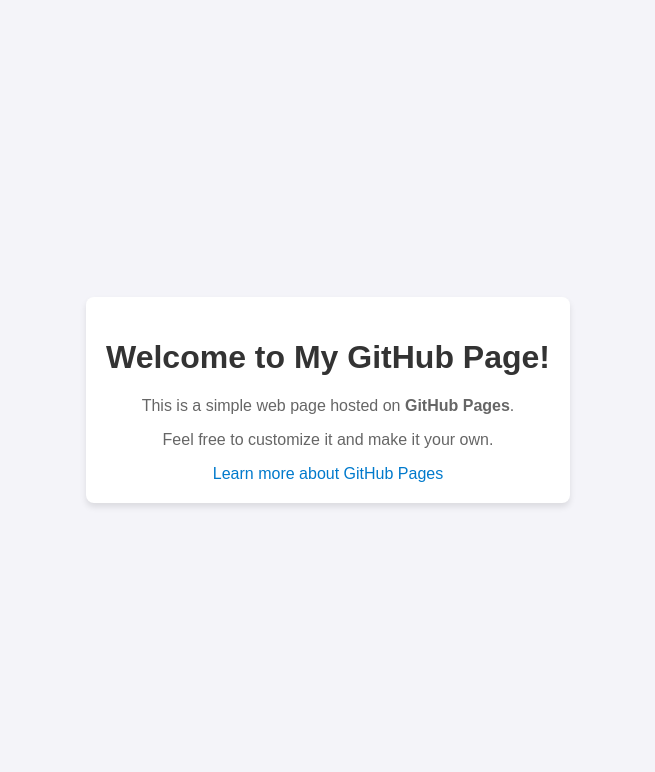
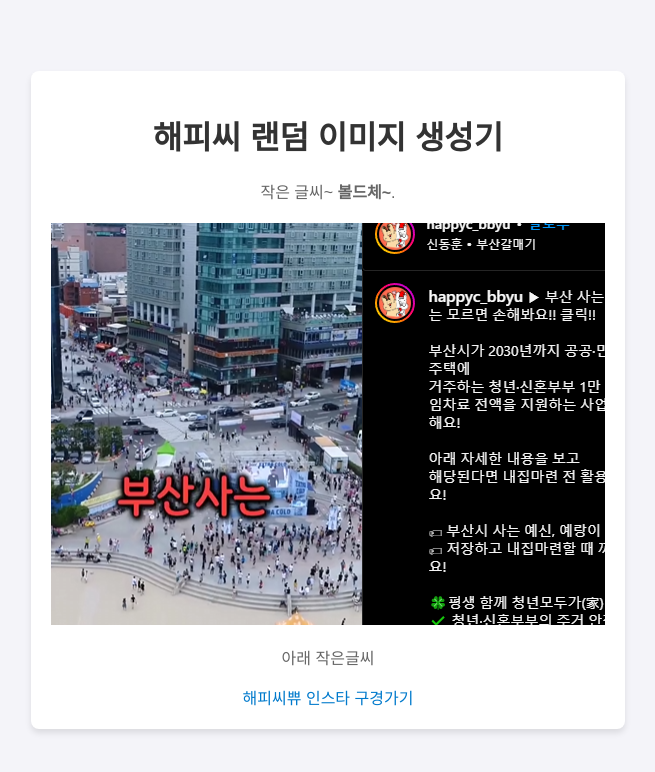
Before and after one commit to Yennha/HappyWeb, a plain HTML site: page index.html in a window 1280 px wide. Shown: the whole page, without its empty margins (312-967 px from the left). Drawn offline with Linux system fonts and the light colour scheme.

Commit message:
Add some test img and random img generator
fix some img later

Signed-off-by: YENNHA <whisn156@gmail.com>

```diff
--- a/index.html
+++ b/index.html
@@ -3,7 +3,7 @@
 <head>
     <meta charset="UTF-8">
     <meta name="viewport" content="width=device-width, initial-scale=1.0">
-    <title>My GitHub Page</title>
+    <title>해피씨쀼~~</title>
     <style>
         body {
             font-family: Arial, sans-serif;
@@ -21,6 +21,7 @@
             background: white;
             box-shadow: 0 4px 6px rgba(0, 0, 0, 0.1);
             border-radius: 8px;
+            position: relative;
         }
         h1 {
             color: #333;
@@ -35,14 +36,36 @@
         a:hover {
             text-decoration: underline;
         }
+        .random-image {
+            max-width: 100%;
+            height: auto;
+            margin: 20px 0;
+            display: none;
+        }
     </style>
+    <script>
+        document.addEventListener("DOMContentLoaded", function () {
+            const images = [
+                "image/1.PNG",
+                "image/2.PNG",
+                "image/3.PNG"
+            ];
+
+            const randomImage = images[Math.floor(Math.random() * images.length)];
+            const imgElement = document.querySelector(".random-image");
+
+            imgElement.src = randomImage;
+            imgElement.style.display = "block";
+        });
+    </script>
 </head>
 <body>
     <div class="container">
-        <h1>Welcome to My GitHub Page!</h1>
-        <p>This is a simple web page hosted on <strong>GitHub Pages</strong>.</p>
-        <p>Feel free to customize it and make it your own.</p>
-        <a href="https://github.com" target="_blank">Learn more about GitHub Pages</a>
+        <h1>해피씨 랜덤 이미지 생성기</h1>
+        <p>작은 글씨~ <strong>볼드체~</strong>.</p>
+        <img class="random-image" alt="Random Image" />
+        <p>아래 작은글씨</p>
+        <a href="https://www.instagram.com/happyc_bbyu/" target="_blank">해피씨쀼 인스타 구경가기</a>
     </div>
 </body>
 </html>
```
Also changed, not shown: image/1.PNG (added), image/2.PNG (added), image/3.PNG (added).
